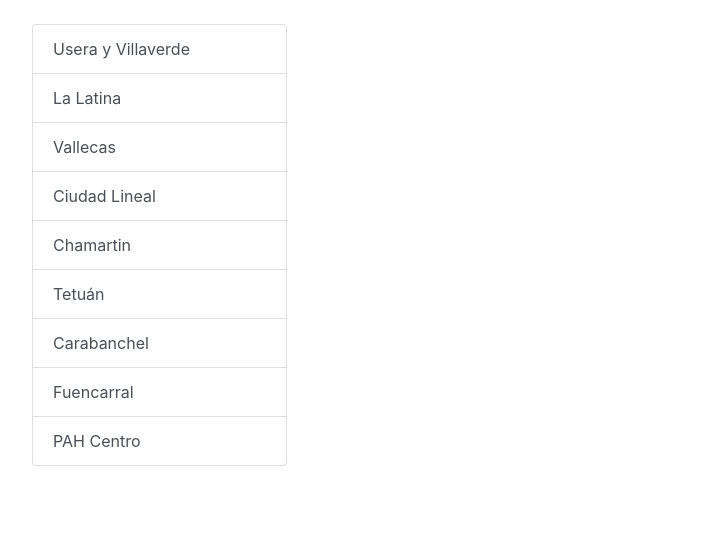
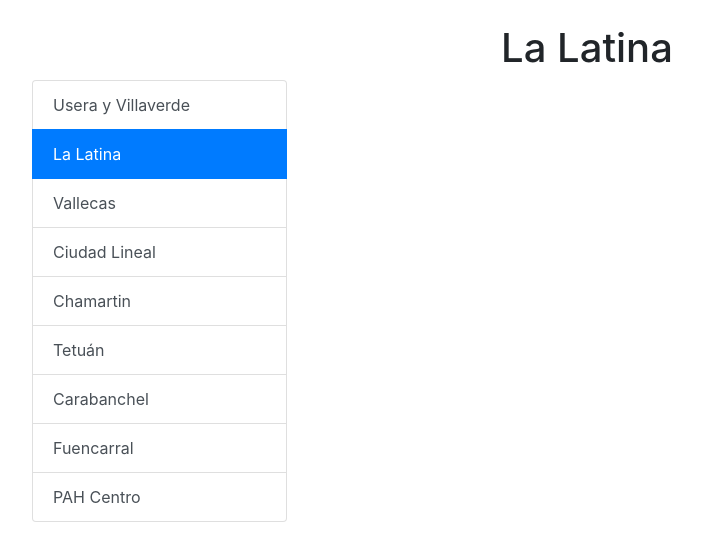
Before and after one commit to emamut/desahuciometro, a React (Create React App) app: page / in a window 1280 px wide. Shown: the top 558 px of the page, without its empty margins (53-755 px from the left). Built offline with nearby package versions, Linux system fonts and the light colour scheme.

Commit message:
add title component and fix state

```diff
--- a/src/App.js
+++ b/src/App.js
@@ -1,16 +1,34 @@
 import React from 'react';
 import {Container, Row} from 'reactstrap';
 
+import data from './data.json';
+
 import List from './Components/List';
+import Title from './Components/Title';
 
-function App() {
+class App extends React.Component {
+  constructor() {
+    super()
+
+    this.state = {
+      id: 1
+    }
+  }
+
+  render(){
+    let title = data[this.state.id].name
+
     return (
       <Container>
         <Row className="mt-4">
-        <List></List>
+          <Title text={title}></Title>
+        </Row>
+        <Row>
+          <List data={data} id={this.state.id}></List>
         </Row>
       </Container>
     );
   }
+}
 
 export default App;
--- a/src/Components/List.js
+++ b/src/Components/List.js
@@ -1,6 +1,5 @@
 import React from 'react';
 import { Col, ListGroup, ListGroupItem } from 'reactstrap';
-import data from '../data.json';
 
 class List extends React.Component {
   render() {
@@ -8,8 +7,8 @@ class List extends React.Component {
       <Col md="3">
         <ListGroup>
           {
-            data.map((item, key) =>
-              <ListGroupItem key={key} tag="a" href="#" action>{item.name}</ListGroupItem>
+            this.props.data.map((item, key) =>
+              <ListGroupItem key={key} tag="a" href="#" className={ this.props.id === key ? 'active' : '' } action>{item.name}</ListGroupItem>
             )
           }
         </ListGroup>
--- /dev/null
+++ b/src/Components/Title.js
@@ -0,0 +1,14 @@
+import React from 'react';
+import { Col } from 'reactstrap';
+
+class Title extends React.Component {
+  render () {
+    return (
+      <Col>
+        <h1 className="text-center">{this.props.text}</h1>
+      </Col>
+    )
+  }
+}
+
+export default Title;
```
Lines whose indentation alone changed are shown as unchanged.
